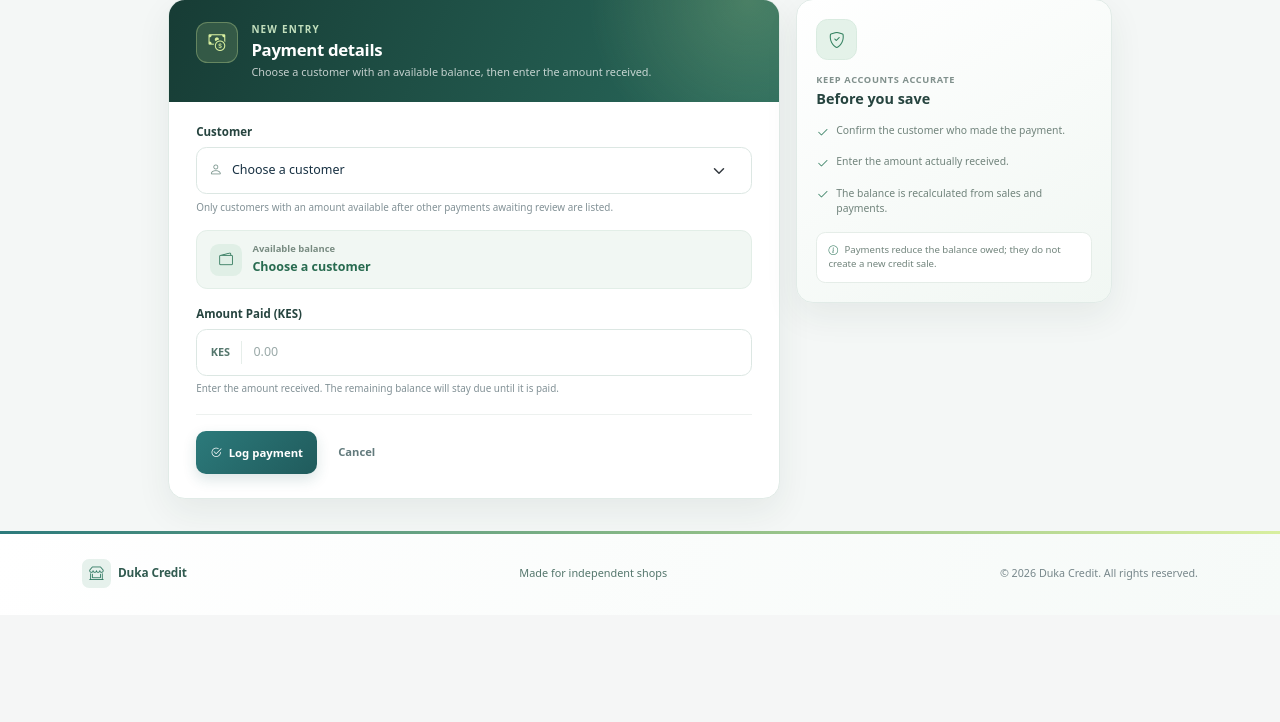
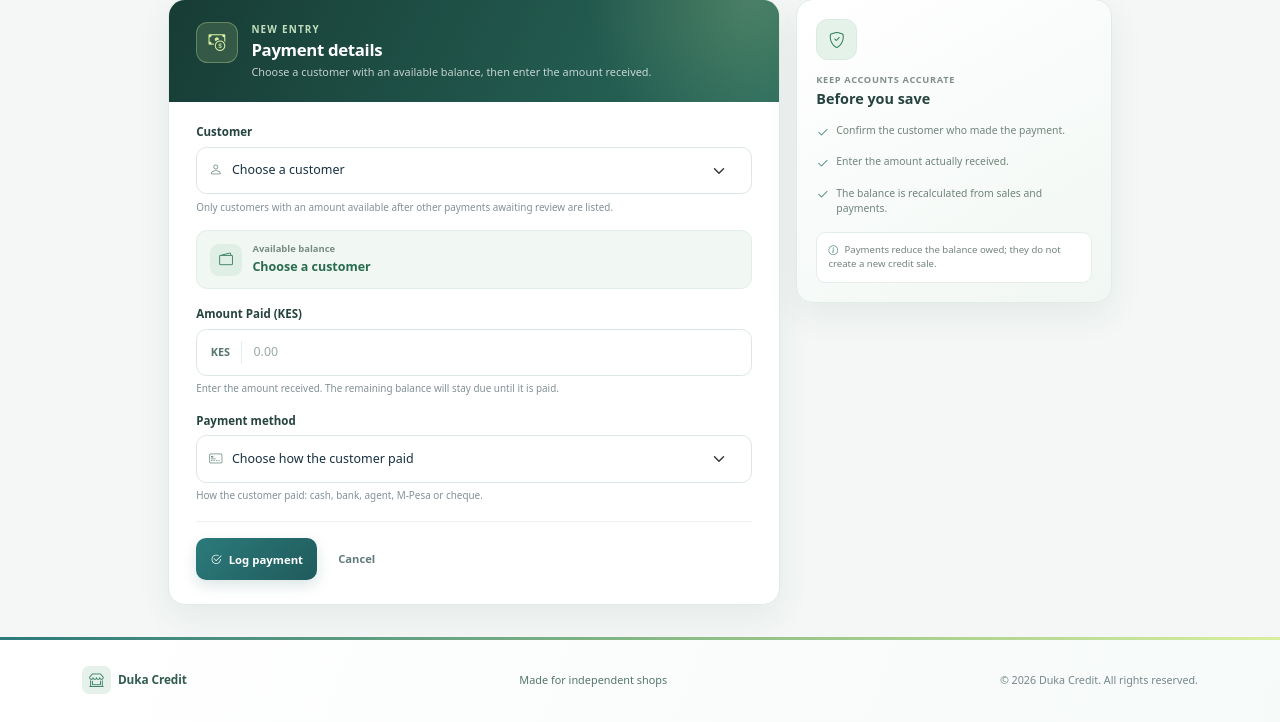
Before and after one commit to VinWonder/CreditManagementSystem, a Flask app: page /payments/new in a window 1280 px wide. Shown: the part 199-921 px from the top of the page. Before the commit the page ends 787 px from the top, so only its background shows below. Run offline with Flask 3, Linux system fonts and the light colour scheme; a user stored in the database is signed in; tables that the repository leaves empty hold one stand-in row (values such as "Sample post"); grey boxes marked "Sample" are stand-in pictures; some libraries are stand-ins or nearby versions.

Commit message:
Add payment method and reference fields to the payment form
The reference label, hint and placeholder follow the chosen method and
the field is hidden for cash.

Co-Authored-By: Claude Opus 5.5 <noreply@anthropic.com>

```diff
--- a/app/templates/payments/form.html
+++ b/app/templates/payments/form.html
@@ -79,6 +79,34 @@
           {% endif %}
         </div>
 
+        <div class="payment-field">
+          {{ form.payment_method.label(class="form-label") }}
+          <span class="payment-input-wrap">
+            <i class="bi bi-credit-card-2-front" aria-hidden="true"></i>
+            {{ form.payment_method(class="form-select", required=true, **{"aria-describedby": "payment-method-help" ~ (" payment-method-errors" if form.payment_method.errors else ""), "aria-invalid": "true" if form.payment_method.errors else "false"}) }}
+          </span>
+          <small class="payment-field-help" id="payment-method-help">How the customer paid: cash, bank, agent, M-Pesa or cheque.</small>
+          {% if form.payment_method.errors %}
+          <div class="payment-field-errors" id="payment-method-errors" role="alert">
+            {% for error in form.payment_method.errors %}<span><i class="bi bi-exclamation-circle-fill" aria-hidden="true"></i>{{ error }}</span>{% endfor %}
+          </div>
+          {% endif %}
+        </div>
+
+        <div class="payment-field" id="payment-reference-field">
+          <label class="form-label" for="payment_reference" id="payment-reference-label">Reference</label>
+          <span class="payment-input-wrap">
+            <i class="bi bi-hash" aria-hidden="true"></i>
+            {{ form.payment_reference(class="form-control payment-reference-input", maxlength="40", autocomplete="off", autocapitalize="characters", spellcheck="false", **{"aria-describedby": "payment-reference-help" ~ (" payment-reference-errors" if form.payment_reference.errors else ""), "aria-invalid": "true" if form.payment_reference.errors else "false"}) }}
+          </span>
+          <small class="payment-field-help" id="payment-reference-help">Choose a payment method first.</small>
+          {% if form.payment_reference.errors %}
+          <div class="payment-field-errors" id="payment-reference-errors" role="alert">
+            {% for error in form.payment_reference.errors %}<span><i class="bi bi-exclamation-circle-fill" aria-hidden="true"></i>{{ error }}</span>{% endfor %}
+          </div>
+          {% endif %}
+        </div>
+
         <div id="payment-remaining-preview" class="payment-remaining-preview d-none" aria-live="polite"></div>
         <div class="payment-form-actions">
           <button type="submit" class="payment-submit-button">
@@ -146,6 +174,43 @@
   customer.addEventListener("change", updateBalance);
   amount.addEventListener("input", updateBalance);
   updateBalance();
+
+  // Mirrors PaymentForm.validate_payment_reference; the server stays the authority.
+  const mpesaCode = { label: "M-Pesa transaction code", placeholder: "e.g. QFT4ABC123", required: true, help: "From the customer's M-Pesa confirmation SMS." };
+  const referenceHints = {
+    cash: null,
+    bank: { label: "Bank reference (optional)", placeholder: "e.g. FT2629401234", required: false, help: "The deposit slip or transfer reference, if the customer has one." },
+    agent: { ...mpesaCode, help: "From the M-Pesa SMS for the agent withdrawal." },
+    mpesa_send: { ...mpesaCode, help: "From the M-Pesa SMS the customer received after sending money to your number." },
+    mpesa_till: { ...mpesaCode, help: "From the M-Pesa SMS for the Till (Buy Goods) payment." },
+    mpesa_paybill: { ...mpesaCode, help: "From the M-Pesa SMS for the Paybill payment." },
+    cheque: { label: "Cheque number", placeholder: "e.g. 000123", required: true, help: "Printed at the bottom of the cheque." },
+  };
+  const method = document.getElementById("payment_method");
+  const referenceField = document.getElementById("payment-reference-field");
+  const reference = document.getElementById("payment_reference");
+  const referenceLabel = document.getElementById("payment-reference-label");
+  const referenceHelp = document.getElementById("payment-reference-help");
+
+  function updateReference() {
+    const hint = referenceHints[method.value];
+    referenceField.hidden = !hint;
+    reference.required = Boolean(hint && hint.required);
+    if (!hint) {
+      return;
+    }
+    referenceLabel.textContent = hint.label;
+    reference.placeholder = hint.placeholder;
+    referenceHelp.textContent = hint.help;
+  }
+
+  method.addEventListener("change", updateReference);
+  reference.addEventListener("input", () => {
+    const caret = reference.selectionStart;
+    reference.value = reference.value.toUpperCase();
+    reference.setSelectionRange(caret, caret);
+  });
+  updateReference();
 })();
 </script>
 {% endif %}
```
